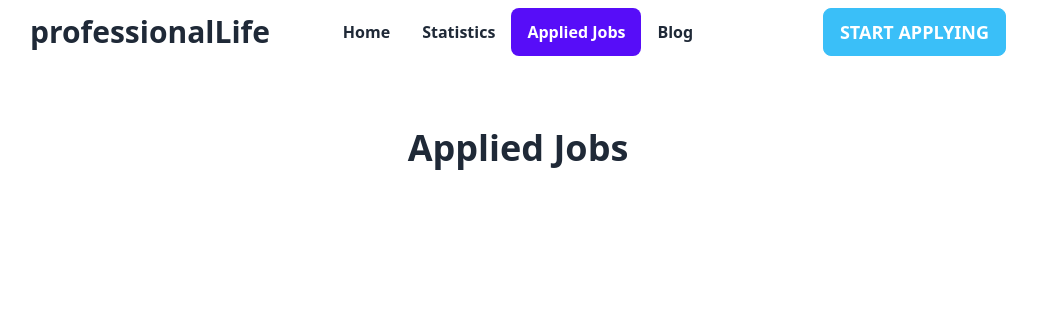
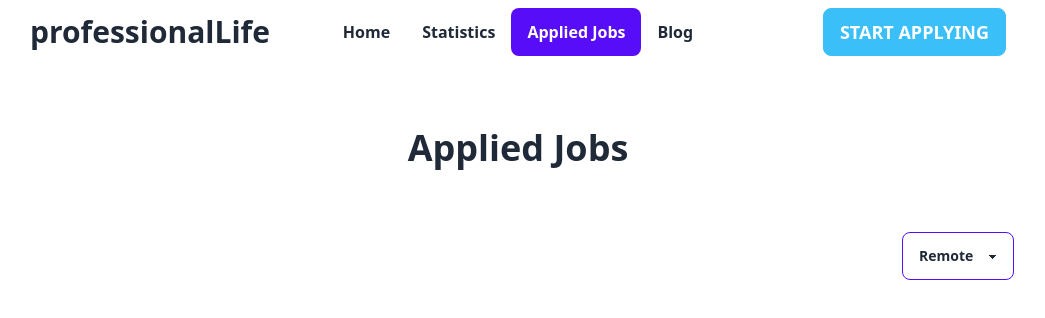
Before and after one commit to hbashar434/professional-life, a React (Vite) app: page /applied-jobs in a window 1280 px wide. Shown: the top 318 px of the page, without its empty margins (122-1167 px from the left). Built offline with nearby package versions, Linux system fonts and the light colour scheme.

Commit message:
upto filter by

```diff
--- a/src/components/AppliedJobs/AppliedJobs.jsx
+++ b/src/components/AppliedJobs/AppliedJobs.jsx
@@ -1,8 +1,5 @@
 import React, { useEffect, useState } from "react";
 import { getAppliedJob } from "../../utilities/fakedb";
-import { CiLocationOn } from "react-icons/ci";
-import { CiDollar } from "react-icons/ci";
-import { Link } from "react-router-dom";
 import AppliedJobCard from "../AppliedJobCard/AppliedJobCard";
 
 const AppliedJobs = () => {
@@ -17,26 +14,35 @@ const AppliedJobs = () => {
   useEffect(() => {
     const storedList = getAppliedJob();
     const savedList = [];
-    //step1: get id
     for (const id in storedList) {
-      // step2: get the product from jobs by using id
       const addedProduct = jobs.find((product) => product.id === id);
       if (addedProduct) {
-        // step3: get quantity of the product
         const quantity = storedList[id];
         addedProduct.quantity = quantity;
-        // step4: add the added product to the saved List
         savedList.push(addedProduct);
-        // step5: set the List
         setList(savedList);
       }
     }
   }, [jobs]);
 
+  useEffect(() => {
+    const remote = list.filter((jb) => jb.job_type == "Remote");
+    console.log(remote);
+  }, [list]);
+
   return (
     <div>
       <h1 className="font-bold text-4xl my-16 text-center">Applied Jobs</h1>
       <div className="grid gap-8 my-16">
+        <div className="flex justify-end">
+          <select className="select select-primary w-28 max-w-xs">
+            <option disabled value="">
+              Filter By
+            </option>
+            <option value="Remote">Remote</option>
+            <option value="Onsite">Onsite</option>
+          </select>
+        </div>
         {list.map((job) => (
           <AppliedJobCard key={job.id} job={job}></AppliedJobCard>
         ))}
```
